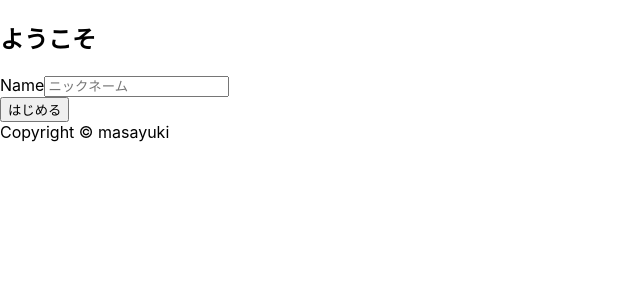
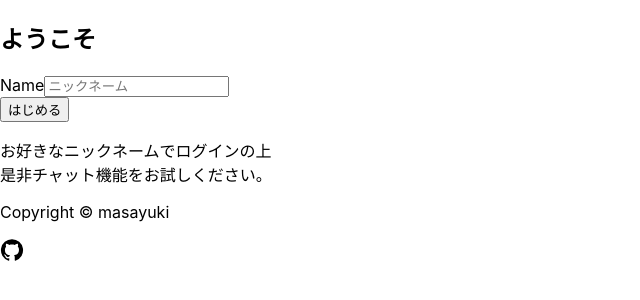
Before and after one commit to masayuki0228/chat-app, a Next.js app: page /signIn in a window 1280 px wide. Shown: the top 300 px of the page, without its empty margins (0-640 px from the left). Built offline with nearby package versions, Linux system fonts and the light colour scheme.

Commit message:
✨ signinページに訪問者へのメッセージとgithubのurlを追加

```diff
--- a/package.json
+++ b/package.json
@@ -9,6 +9,10 @@
     "lint": "next lint"
   },
   "dependencies": {
+    "@emotion/react": "^11.9.0",
+    "@emotion/styled": "^11.8.1",
+    "@mui/icons-material": "^5.6.1",
+    "@mui/material": "^5.6.1",
     "firebase": "^9.6.10",
     "next": "12.1.0",
     "react": "17.0.2",
--- a/src/component/SignInDetail.jsx
+++ b/src/component/SignInDetail.jsx
@@ -3,6 +3,7 @@ import { useRouter } from "next/router";
 import { useState } from "react";
 import { useRecoilState } from "recoil";
 import { userState } from "src/store/userState";
+import GitHubIcon from "@mui/icons-material/GitHub";
 
 export function SignInDetail() {
   const [isComposed, setIsComposed] = useState(false);
@@ -64,7 +65,19 @@ export function SignInDetail() {
                 はじめる
               </button>
               <div className="mt-4 text-center text-gray-400">
-                {`Copyright © masayuki`}
+                <p>
+                  お好きなニックネームでログインの上
+                  <br />
+                  是非チャット機能をお試しください。
+                </p>
+                <p className="mt-4">Copyright © masayuki</p>
+                <a
+                  href="https://github.com/masayuki0228/chat-app"
+                  target="_blank"
+                  rel="noopener noreferrer"
+                >
+                  <GitHubIcon />
+                </a>
               </div>
             </div>
           </form>
```
Also changed, not shown: 1 other file (tests, documents, lock files or other folders).
